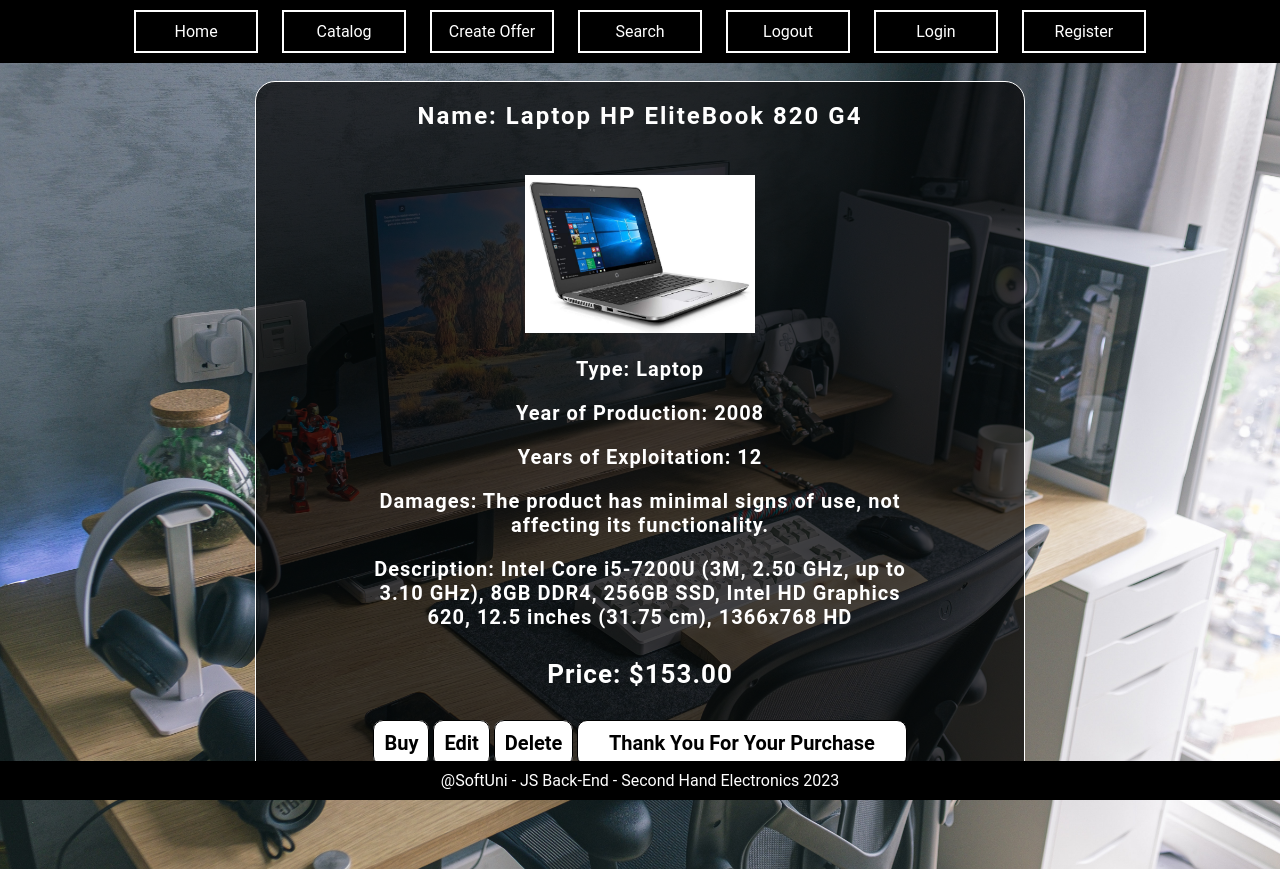
After one commit to BDimitrova/Second-Hand-Electronics, a web app: file src/details.html in a window 1280 px wide. The commit adds this page. Run offline with its HTML, style and script files only (its server is not run), Linux system fonts and the light colour scheme; some web fonts are replaced.

```diff
--- a/src/css/catalog.css
+++ b/src/css/catalog.css
@@ -1,4 +1,4 @@
-@import url('https://fonts.googleapis.com/css?family=Amaranth|Courgette');
+@import url('https://fonts.google.com/specimen/Roboto+Condensed');
 
 body {
     width: 100%;
@@ -10,7 +10,7 @@
 }
 
 * {
-    font-family: Amaranth;
+    font-family: Roboto, "Condensed", serif;
 }
 
 a {
--- /dev/null
+++ b/src/css/details.css
@@ -0,0 +1,77 @@
+.detailsPage {
+  text-align: center;
+  margin-top: 5px;
+  position: relative;
+  padding-bottom: 6px;
+}
+
+#detailsInfo {
+  display: inline-block;
+  margin-top: 1%;
+  background: rgba(0, 0, 0, 0.703);
+  width: 60%;
+  border: 1px solid white;
+  border-radius: 20px;
+  margin-bottom: 5%;
+}
+
+#detailsInfo h1 {
+  color: white;
+  letter-spacing: 2px;
+}
+
+#detailsInfo h2 {
+    font-size: 26px;
+    margin-top: 30px;
+}
+
+#detailsInfo h3 {
+    font-size: 20px;
+    width: 70%;
+    display: inline-block;
+}
+
+.info {
+  color: white;
+  letter-spacing: 1px;
+  display: inline-block;
+}
+
+.info img {
+  width: 30%;
+  height: inherit;
+}
+
+.buttons {
+  margin-top: 2%;
+  margin-bottom: 2%;
+  font-weight: bold;
+}
+
+.buttons p {
+  display: inline-block;
+  background: white;
+  border: 1px solid black;
+  border-radius: 10px;
+  font-size: 16px;
+  width: 40%;
+  padding: 10px;
+}
+
+.buttons p span {
+  margin-top: 5%;
+  margin-bottom: 5%;
+  font-size: 20px;
+}
+
+.buttons a {
+  color: black;
+  margin-top: 5%;
+  margin-bottom: 5%;
+  width: 40%;
+  font-size: 20px;
+  background-color: white;
+  border: 1px solid black;
+  border-radius: 10px;
+  padding: 10px;
+}
--- /dev/null
+++ b/src/details.html
@@ -0,0 +1,66 @@
+<!DOCTYPE html>
+<html lang="en">
+
+<head>
+    <meta charset="UTF-8">
+    <title>Second Hand Electronics</title>
+    <link rel="stylesheet" href="./css/styles.css">
+</head>
+
+<body>
+
+    <div id="container">
+
+        <nav>
+            <ul>
+                <!--For all users-->
+                <li><a href="#">Home</a></li>
+                <li><a href="#">Catalog</a></li>
+                <!--For loggin users-->
+                <li><a href="#">Create Offer</a></li>
+                <li><a href="#">Search</a></li>
+                <li><a href="#">Logout</a></li>
+                <!--For guest user-->
+                <li><a href="#">Login</a></li>
+                <li><a href="#">Register</a></li>
+
+            </ul>
+
+        </nav>
+
+        <section id="detailsPage">
+            <div id="detailsInfo">
+                <h1>Name: Laptop HP EliteBook 820 G4</h1>
+                <div class="info"><img src="./image/laptop.webp"></div>
+
+                <div class="info">
+                    <h3>Type: Laptop</h3>
+                    <h3>Year of Production: 2008</h3>
+                    <h3>Years of Exploitation: 12</h3>
+                    <h3>Damages: The product has minimal signs of use, not affecting its functionality.</h3>
+                    <h3>Description: Intel Core i5-7200U (3M, 2.50 GHz, up to 3.10 GHz), 8GB DDR4, 256GB SSD, Intel HD Graphics 620, 12.5 inches (31.75 cm), 1366x768 HD</h3>
+                    <h2>Price: $153.00</h2>
+                </div>
+
+                <!--If there is user logged in-->
+                <div class="buttons">
+
+                    <!--If user is not owner of the toy post-->
+                    <a href="#" class="buy-btn">Buy</a>
+
+                    <!--If user is owner-->
+                    <a href="#" class="edit-btn">Edit</a>
+                    <a href="#" class="delete-btn">Delete</a>
+
+                    <!--If user is not the owner and is bought this toy-->
+                    <p><span class="buy">Thank You For Your Purchase</span></p>
+                </div>
+            </div>
+        </section>
+
+        <footer>@SoftUni - JS Back-End - Second Hand Electronics 2023</footer>
+    </div>
+
+</body>
+
+</html>
```
Also changed, not shown: src/catalog.html (+4 -4 lines), src/image/laptop.webp, src/image/smartphone.webp, src/image/tablet.webp.
